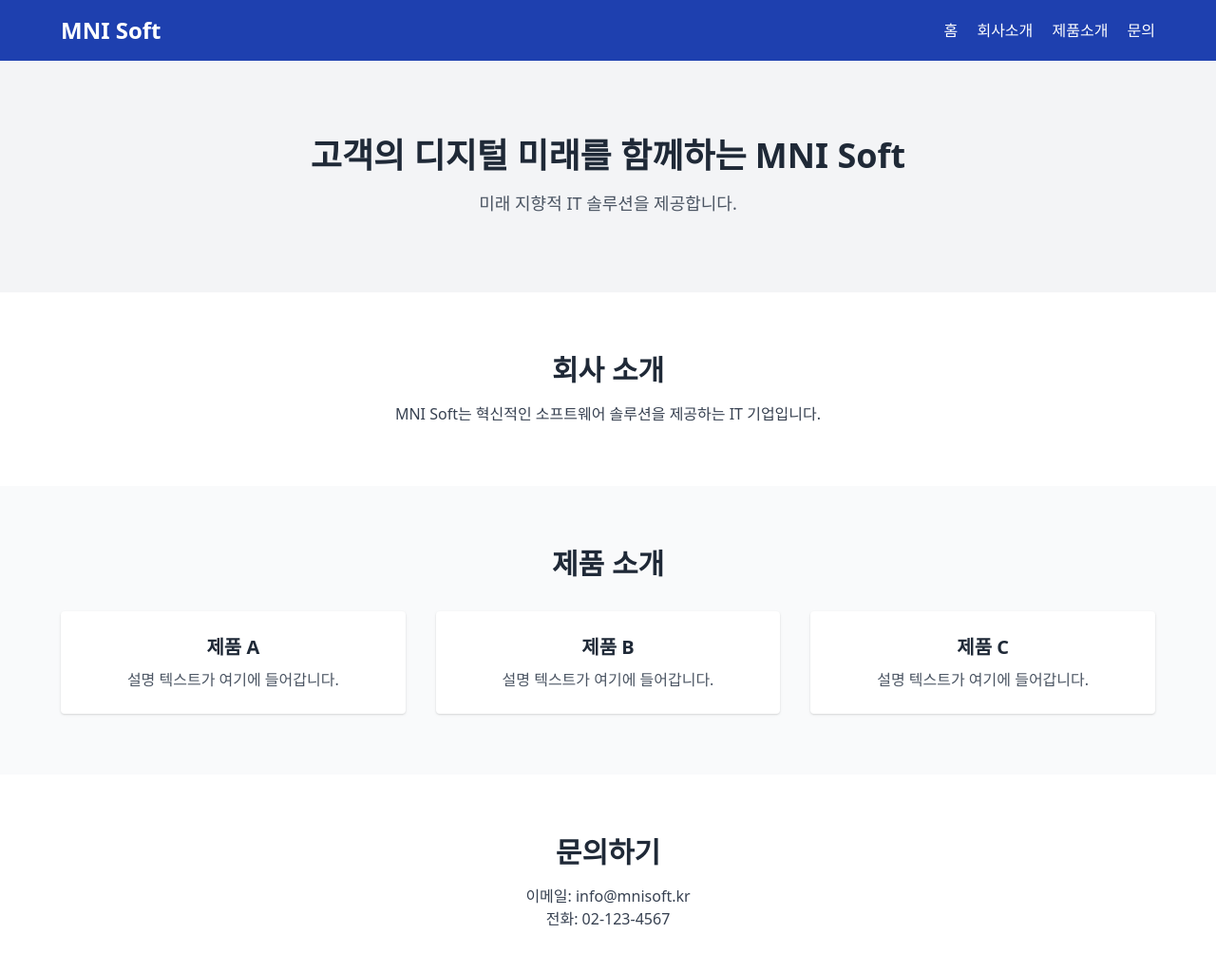
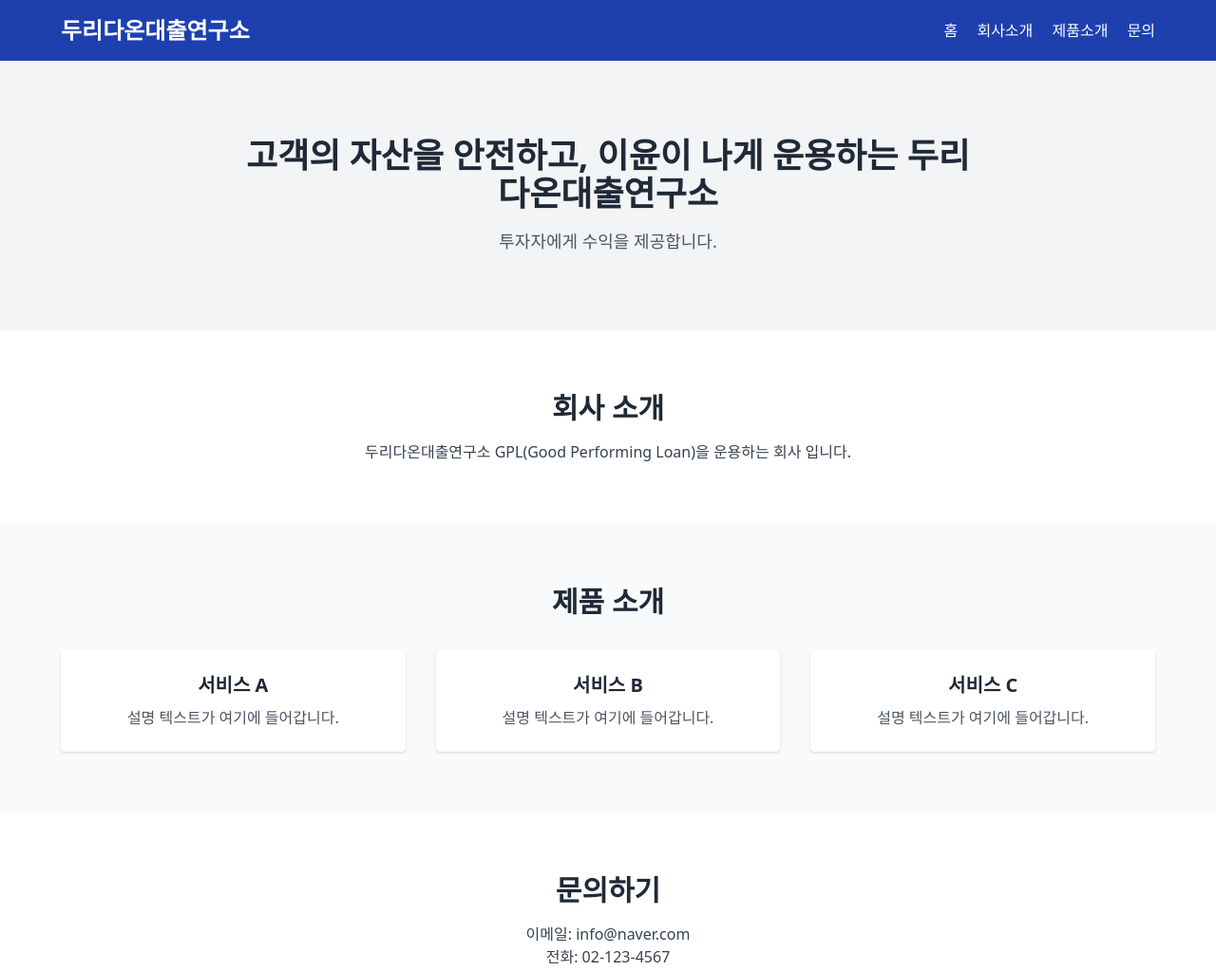
Before and after one commit to xoxoqkr/doori_homepage, a plain HTML site: page index.html in a window 1280 px wide. Shown: the top 1023 px of the page at 95% size. Drawn offline with nearby package versions, Linux system fonts and the light colour scheme.

Commit message:
Update index.html
회사 이름 추가

```diff
--- a/index.html
+++ b/index.html
@@ -10,7 +10,7 @@
   <!-- Header -->
   <header class="bg-blue-800 text-white p-4 shadow">
     <div class="max-w-6xl mx-auto flex justify-between items-center">
-      <h1 class="text-2xl font-bold">MNI Soft</h1>
+      <h1 class="text-2xl font-bold">두리다온대출연구소</h1>
       <nav class="space-x-4">
         <a href="#home" class="hover:underline">홈</a>
         <a href="#about" class="hover:underline">회사소개</a>
@@ -23,8 +23,8 @@
   <!-- Hero Section -->
   <section id="home" class="bg-gray-100 py-20 text-center">
     <div class="max-w-3xl mx-auto">
-      <h2 class="text-4xl font-bold mb-4">고객의 디지털 미래를 함께하는 MNI Soft</h2>
-      <p class="text-lg text-gray-600">미래 지향적 IT 솔루션을 제공합니다.</p>
+      <h2 class="text-4xl font-bold mb-4">고객의 자산을 안전하고, 이윤이 나게 운용하는 두리다온대출연구소</h2>
+      <p class="text-lg text-gray-600">투자자에게 수익을 제공합니다.</p>
     </div>
   </section>
 
@@ -32,7 +32,7 @@
   <section id="about" class="py-16 bg-white">
     <div class="max-w-4xl mx-auto text-center">
       <h3 class="text-3xl font-semibold mb-4">회사 소개</h3>
-      <p class="text-gray-700">MNI Soft는 혁신적인 소프트웨어 솔루션을 제공하는 IT 기업입니다.</p>
+      <p class="text-gray-700">두리다온대출연구소 GPL(Good Performing Loan)을 운용하는 회사 입니다.</p>
     </div>
   </section>
 
@@ -42,15 +42,15 @@
       <h3 class="text-3xl font-semibold mb-8">제품 소개</h3>
       <div class="grid md:grid-cols-3 gap-8">
         <div class="bg-white p-6 rounded shadow">
-          <h4 class="text-xl font-bold mb-2">제품 A</h4>
+          <h4 class="text-xl font-bold mb-2">서비스 A</h4>
           <p class="text-gray-600">설명 텍스트가 여기에 들어갑니다.</p>
         </div>
         <div class="bg-white p-6 rounded shadow">
-          <h4 class="text-xl font-bold mb-2">제품 B</h4>
+          <h4 class="text-xl font-bold mb-2">서비스 B</h4>
           <p class="text-gray-600">설명 텍스트가 여기에 들어갑니다.</p>
         </div>
         <div class="bg-white p-6 rounded shadow">
-          <h4 class="text-xl font-bold mb-2">제품 C</h4>
+          <h4 class="text-xl font-bold mb-2">서비스 C</h4>
           <p class="text-gray-600">설명 텍스트가 여기에 들어갑니다.</p>
         </div>
       </div>
@@ -61,7 +61,7 @@
   <section id="contact" class="py-16 bg-white">
     <div class="max-w-3xl mx-auto text-center">
       <h3 class="text-3xl font-semibold mb-4">문의하기</h3>
-      <p class="text-gray-700">이메일: info@mnisoft.kr<br>전화: 02-123-4567</p>
+      <p class="text-gray-700">이메일: info@naver.com<br>전화: 02-123-4567</p>
     </div>
   </section>
 
```
